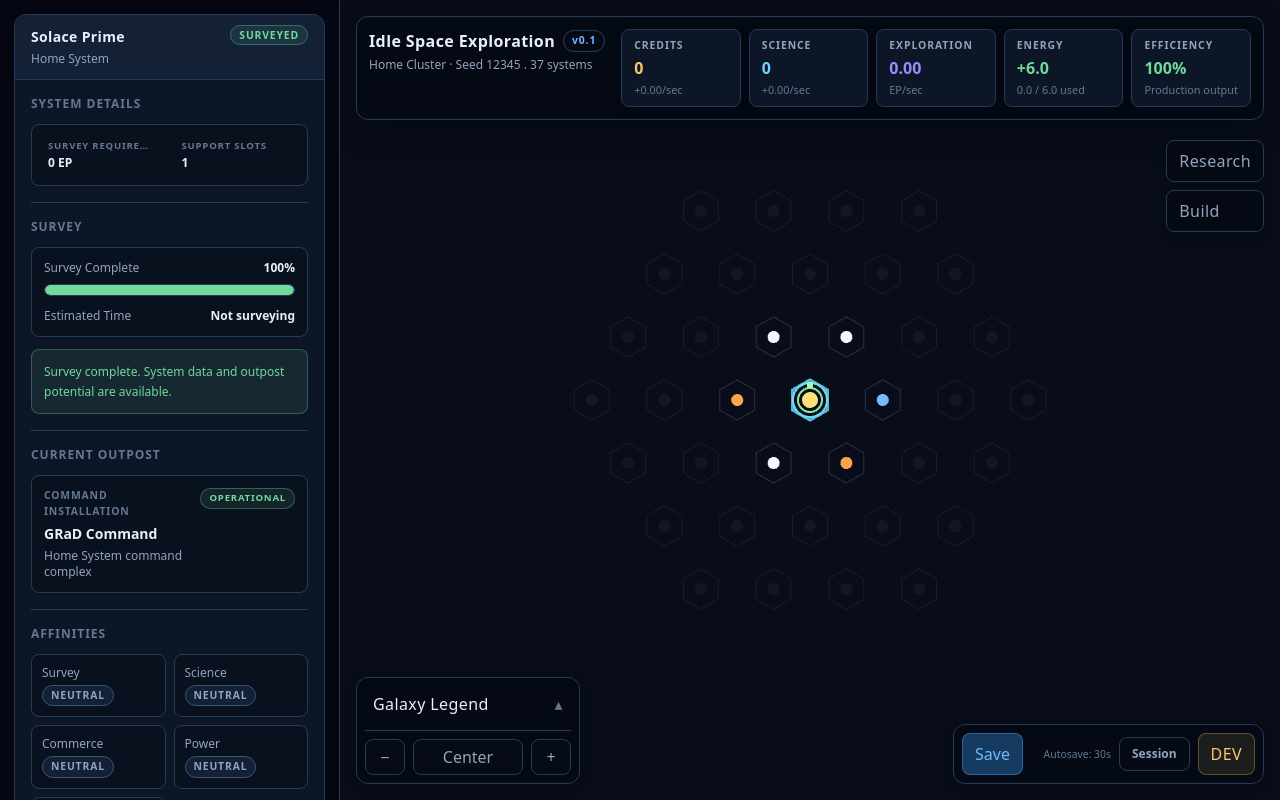
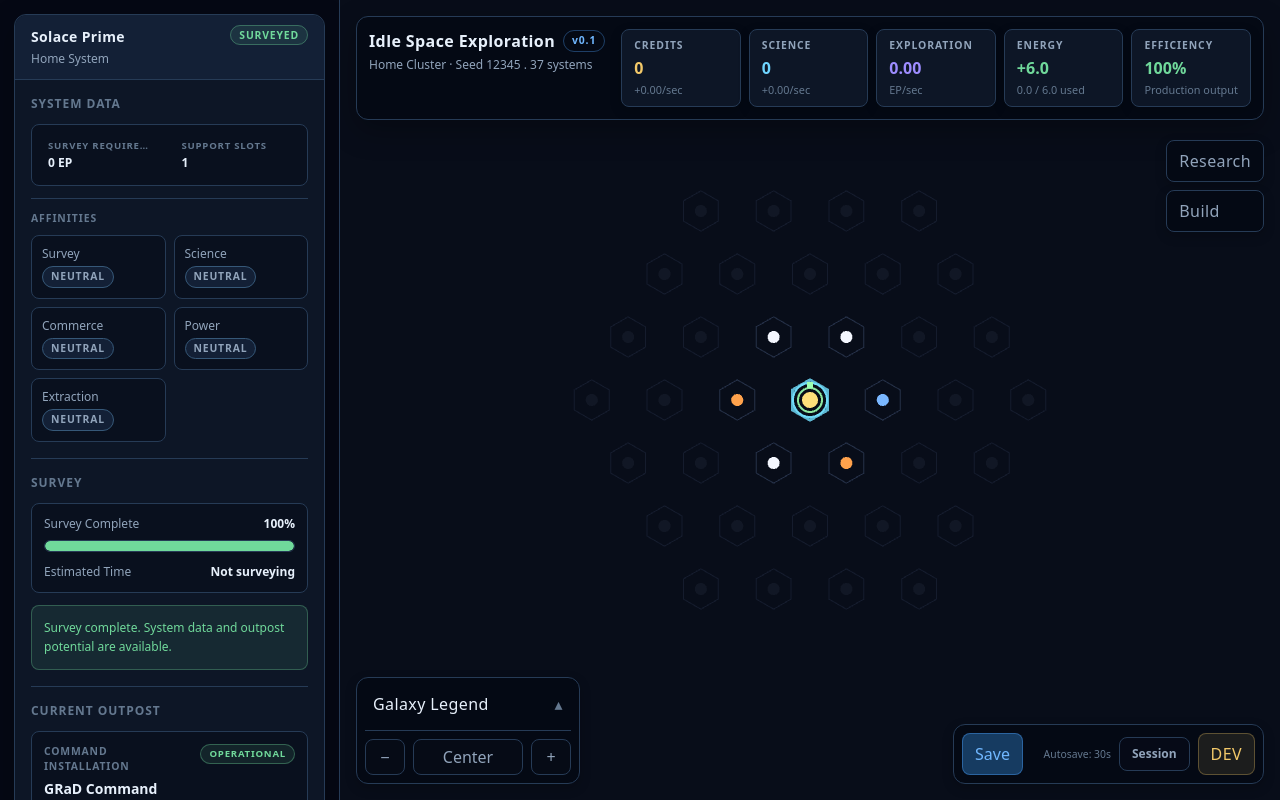
Before and after one commit to michael-speer87/idle-space-exploration, a React (Vite) app: page / in a window 1280 px wide. Built offline with nearby package versions, Linux system fonts and the light colour scheme.

Commit message:
Move affinities into system Data

```diff
--- a/src/components/SelectedSystemPanel.tsx
+++ b/src/components/SelectedSystemPanel.tsx
@@ -116,8 +116,10 @@ export function SelectedSystemPanel({
       }
     >
       <div className="grid gap-4">
-        <Section title="System Details" divider={false}>
-          <div className={`
+        <Section title="System Data" divider={false}>
+          <div className="grid gap-3">
+            <div
+              className={`
                 grid gap-2 rounded-control
                 border border-ise-border
                 bg-ise-background/60 p-2
@@ -134,6 +136,23 @@ export function SelectedSystemPanel({
                   label="Support Slots"
                   value={system.supportSlotCount.toString()}
                 />
+              )}
+            </div>
+
+            {isSurveyed && (
+              <div className="border-t border-ise-border pt-3">
+                <h3
+                  className="
+                    mt-0 mb-2
+                    text-[0.65rem] font-semibold uppercase
+                    tracking-[0.09em] text-ise-text-subtle
+                  "
+                >
+                  Affinities
+                </h3>
+
+                <AffinityGrid affinities={system.affinities} />
+              </div>
             )}
           </div>
         </Section>
@@ -336,12 +355,6 @@ export function SelectedSystemPanel({
             )}
           </div>
         </Section>
-
-        {isSurveyed && (
-          <Section title="Affinities">
-            <AffinityGrid affinities={system.affinities} />
-          </Section>
-        )}
       </div>
     </Panel>
   );
```
Lines whose indentation alone changed are shown as unchanged.
